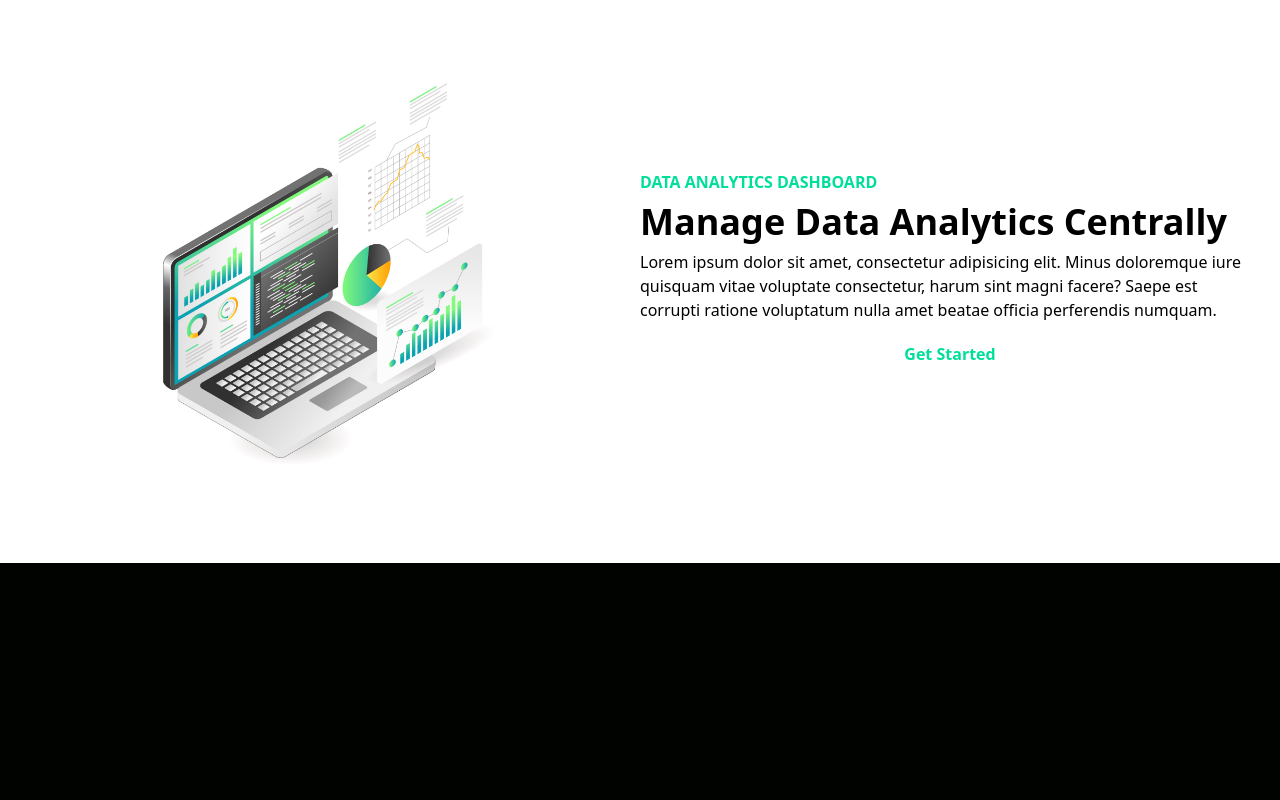
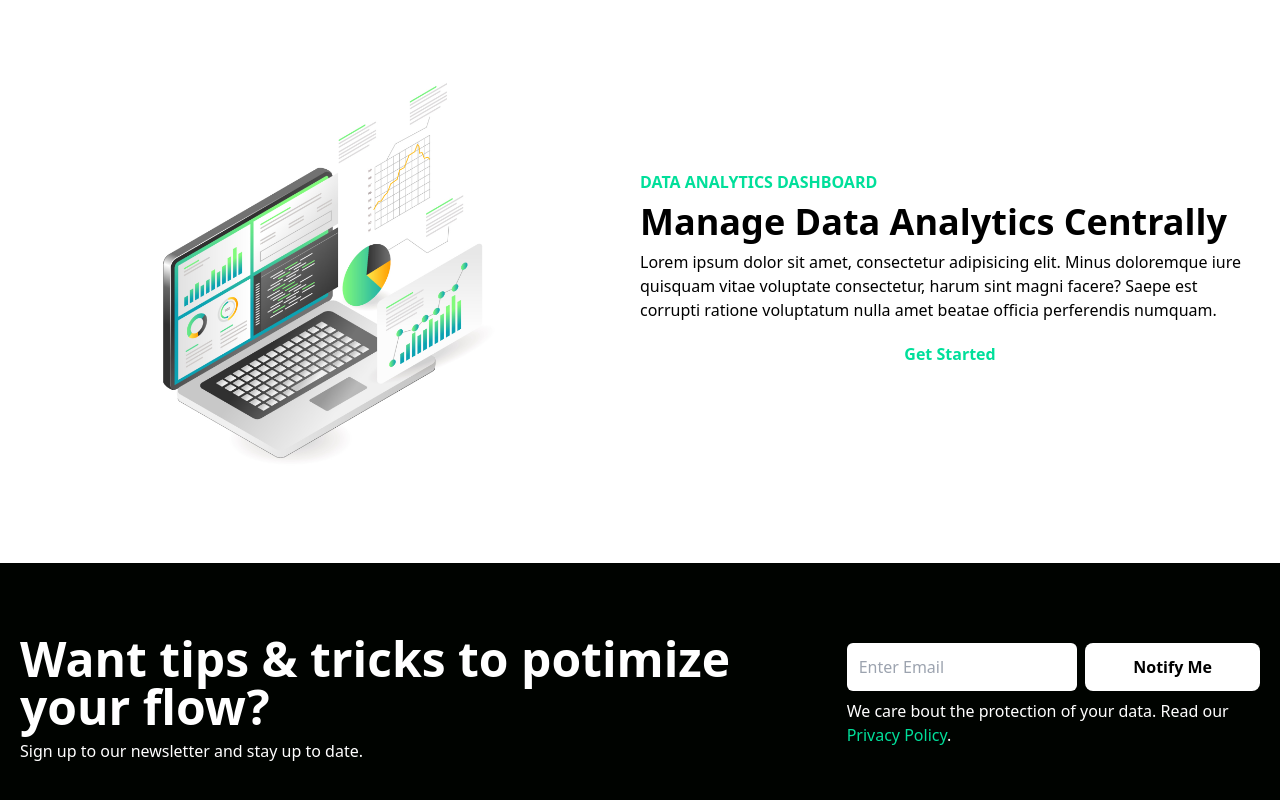
Before and after one commit to ferhatkplnn/react-tailwind-examples, a React (Vite) app in the folder data-finance-main-page/: page / in a window 1280 px wide. Shown: the part 814-1614 px from the top of the page. Before the commit the page ends 1377 px from the top, so only its background shows below. Built offline with nearby package versions, Linux system fonts and the light colour scheme.

Commit message:
feat: Add Newsletter component to the application
- Integrated Newsletter component to allow users to subscribe for tips and tricks
- Extends the functionality and content of the application

```diff
--- a/data-finance-main-page/src/App.tsx
+++ b/data-finance-main-page/src/App.tsx
@@ -1,6 +1,7 @@
 import Analytics from "./components/analytics/Analytics";
 import Hero from "./components/hero/Hero";
 import Navbar from "./components/navbar/Navbar";
+import Newsletter from "./components/newsletter/Newsletter";
 
 function App() {
   return (
@@ -8,6 +9,7 @@ function App() {
       <Navbar />
       <Hero />
       <Analytics />
+      <Newsletter />
     </div>
   );
 }
```
